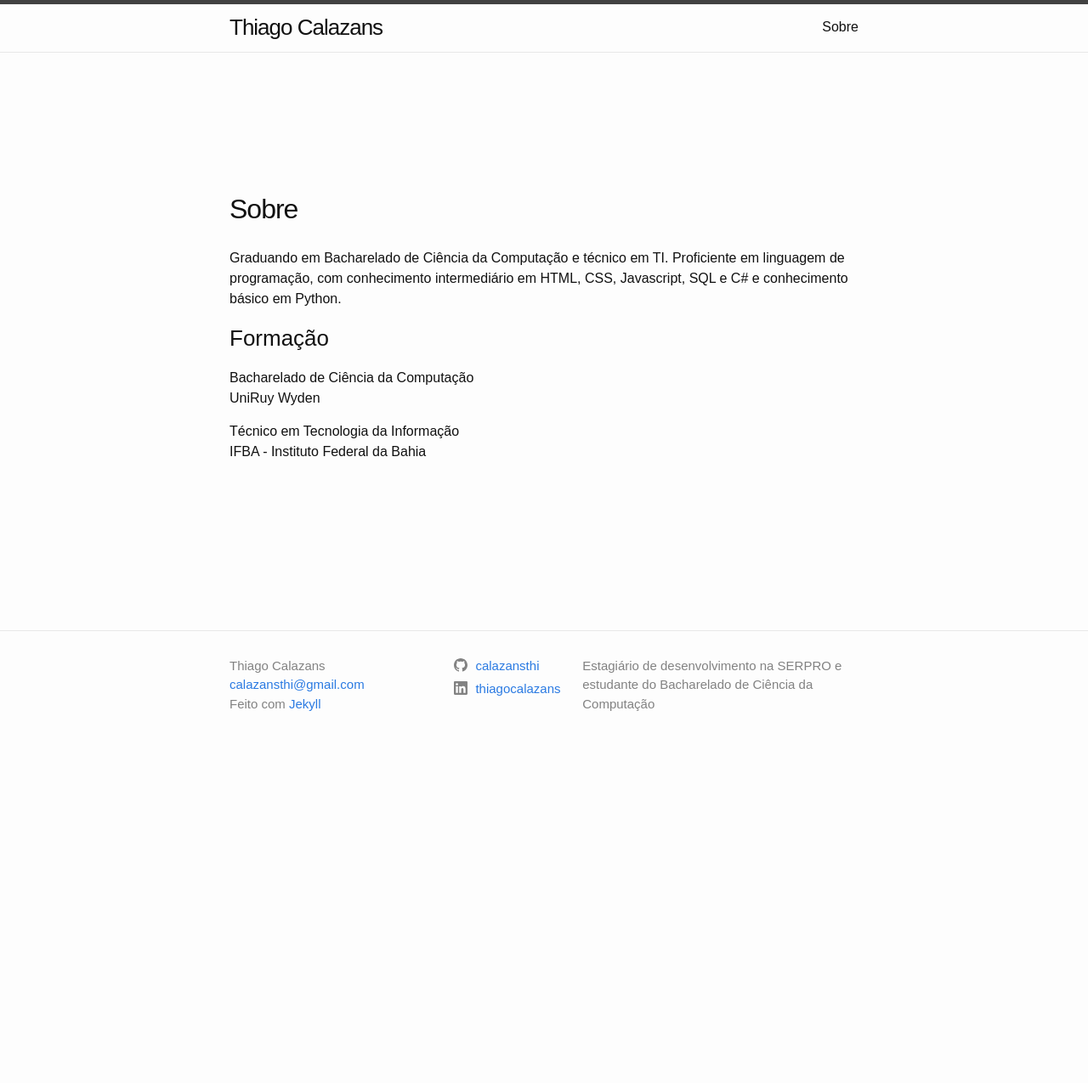
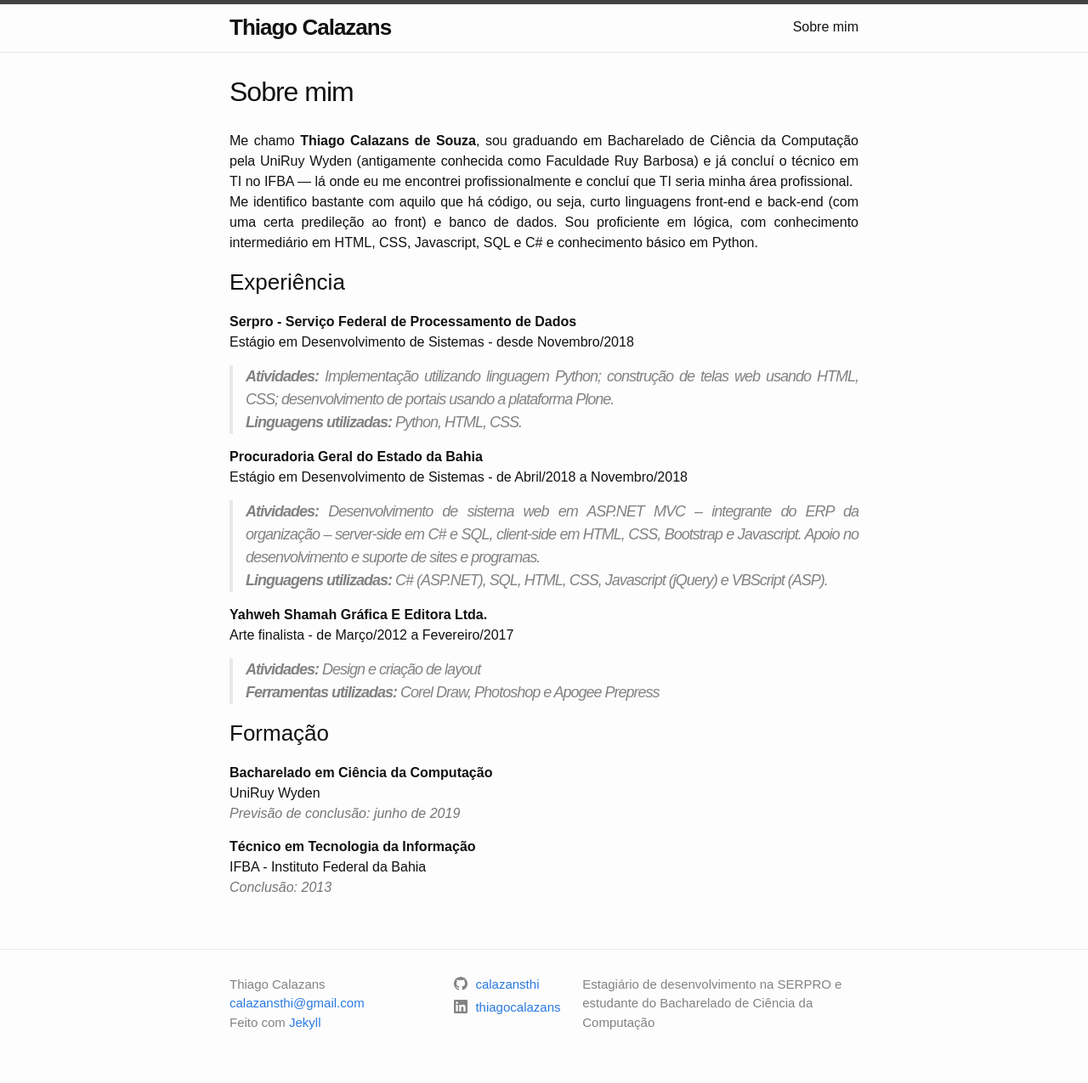
Before and after one commit to calazzza/calazzza.github.io, a Jekyll site: the page built from about.md, in a window 1280 px wide. Shown: the whole page at 85% size. Built offline with Jekyll 4.4.1, drawn with Linux system fonts in a browser that asks for light colours; some web fonts are replaced; before the commit the page ends 900 px from its top, so only the background shows below that.

Commit message:
Add new things in about page

```diff
--- a/_sass/minima/_layout.scss
+++ b/_sass/minima/_layout.scss
@@ -12,7 +12,7 @@
 
 .site-title {
   @include relative-font-size(1.625);
-  font-weight: 300;
+  font-weight: bold;
   line-height: $base-line-height * $base-font-size * 2.25;
   letter-spacing: -1px;
   margin-bottom: 0;
@@ -25,13 +25,14 @@
 }
 
 .home .site-h1 {
-  font-size: 80px;
+  font-size: 85px;
   font-weight: bold;
   padding: 0;
   margin: 0;
   opacity: 0;
-  animation: fadeIn .5s forwards ease-in-out;
+  animation: fadeIn 1.5s forwards ease-in-out;
   animation-delay: .5s;
+  text-align: center;
 }
 
 @keyframes fadeIn {
@@ -199,7 +200,6 @@
   flex: 1;
   display: flex;
   align-items: center;
-  /* text-align: center; */
 }
 
 .page-heading {
@@ -251,6 +251,10 @@
 .post-content {
   margin-bottom: $spacing-unit;
 
+  p {
+    text-align: justify;
+  }
+
   h2 {
     @include relative-font-size(2);
 
@@ -275,3 +279,8 @@
     }
   }
 }
+
+.subop {
+  color: rgb(117, 117, 117);
+  font-style: italic;
+}
--- a/about.md
+++ b/about.md
@@ -1,15 +1,36 @@
 ---
 layout: page
-title: Sobre
+title: Sobre mim
 permalink: /about/
 ---
 
-Graduando em Bacharelado de Ciência da Computação e técnico em TI. Proficiente em linguagem de programação, com conhecimento intermediário em HTML, CSS, Javascript, SQL e C# e conhecimento básico em Python.
+Me chamo **Thiago Calazans de Souza**, sou graduando em Bacharelado de Ciência da Computação pela UniRuy Wyden (antigamente conhecida como Faculdade Ruy Barbosa) e já concluí o técnico em TI no IFBA — lá onde eu me encontrei profissionalmente e concluí que TI seria minha área profissional.
+Me identifico bastante com aquilo que há código, ou seja, curto linguagens front-end e back-end (com uma certa predileção ao front) e banco de dados. Sou proficiente em lógica, com conhecimento intermediário em HTML, CSS, Javascript, SQL e C# e conhecimento básico em Python.
+
+### Experiência
+
+**Serpro - Serviço Federal de Processamento de Dados**
+Estágio em Desenvolvimento de Sistemas - desde Novembro/2018
+> **Atividades:** Implementação utilizando linguagem Python; construção de telas web usando HTML, CSS; desenvolvimento de portais usando a plataforma Plone.
+> **Linguagens utilizadas:** Python, HTML, CSS.
+
+**Procuradoria Geral do Estado da Bahia**
+Estágio em Desenvolvimento de Sistemas - de Abril/2018 a Novembro/2018
+> **Atividades:** Desenvolvimento de sistema web em ASP.NET MVC – integrante do ERP da organização – server-side em C# e SQL, client-side em HTML, CSS, Bootstrap e Javascript. Apoio no desenvolvimento e suporte de sites e programas.
+> **Linguagens utilizadas:** C# (ASP.NET), SQL, HTML, CSS, Javascript (jQuery) e VBScript (ASP).
+
+
+**Yahweh Shamah Gráfica E Editora Ltda.**
+Arte finalista - de Março/2012 a Fevereiro/2017
+> **Atividades:** Design e criação de layout
+> **Ferramentas utilizadas:** Corel Draw, Photoshop e Apogee Prepress
 
 ### Formação
 
-Bacharelado de Ciência da Computação
+**Bacharelado em Ciência da Computação**
 UniRuy Wyden
+<span class="subop"> Previsão de conclusão: junho de 2019</span>
 
-Técnico em Tecnologia da Informação
+**Técnico em Tecnologia da Informação**
 IFBA - Instituto Federal da Bahia
+<span class="subop">Conclusão: 2013</span>
```
Also changed, not shown: README.md.
